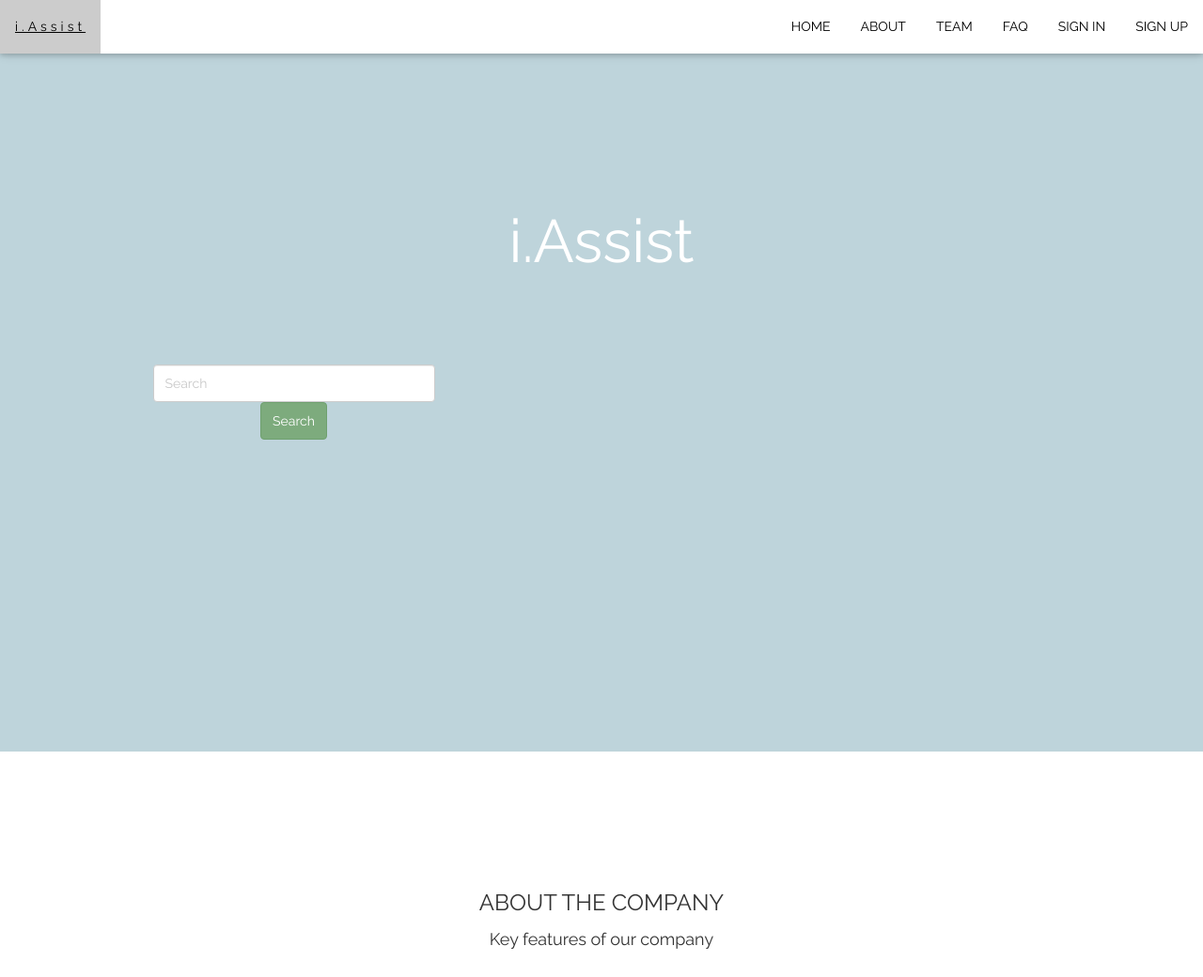
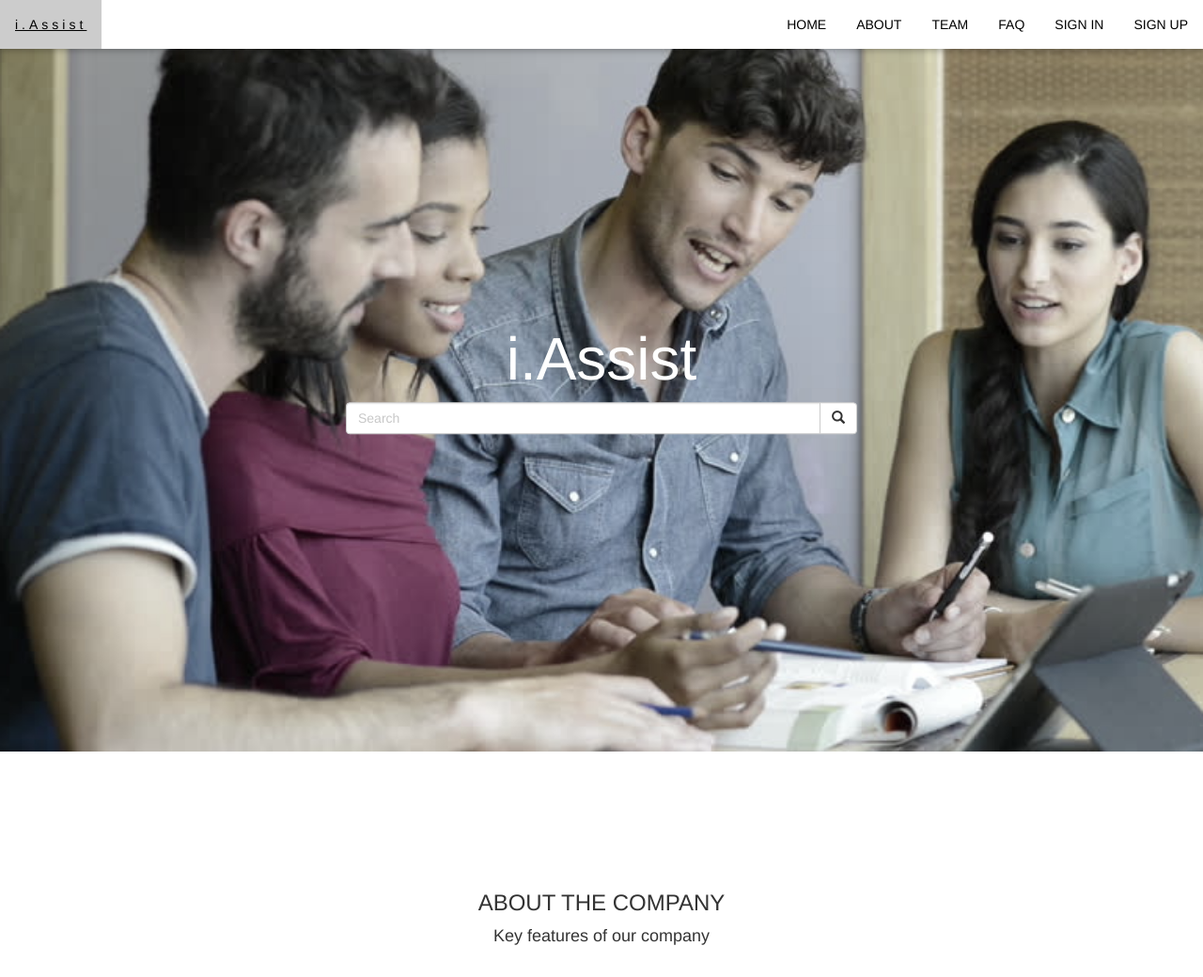
Before and after one commit to gwends/iAssist, a Flask app: page / in a window 1280 px wide. Shown: the top 1040 px of the page at 94% size. Run offline with Flask 2, Linux system fonts and the light colour scheme; some libraries are stand-ins or nearby versions.

Commit message:
landing pages

```diff
--- a/templates/home.html
+++ b/templates/home.html
@@ -1,6 +1,6 @@
 <!DOCTYPE html>
 <html>
-<title>i.Assist | Home</title>
+<title>W3.CSS Template</title>
 <meta charset="UTF-8">
 <meta name="viewport" content="width=device-width, initial-scale=1">
 <link rel="stylesheet" href="https://www.w3schools.com/w3css/4/w3.css">
@@ -19,7 +19,7 @@ body, html {
 .bgimg-1 {
     background-position: center;
     background-size: cover;
-    background-color: lightblue;
+    background-image: url('static/3.jpg');
     min-height: 100%;
 }
 .w3-bar .w3-button {
@@ -69,6 +69,7 @@ body, html {
     .search-query:focus{
         width: 260px;
     }
+
 </style>
 <body>
 
@@ -103,36 +104,29 @@ body, html {
   <a href="#sign in" onclick="w3_close()" class="w3-bar-item w3-button">SIGN IN</a>
   <a href="#sign up" onclick="w3_close()" class="w3-bar-item w3-button">SIGN UP</a>
 
-
 </nav>
-
 
 
 <!-- Home Section -->
 <!-- Header with full-height image -->
 <header class="bgimg-1 w3-display-container w3-grayscale-min" id="home">
   <center>
-  <br><br><br><br><br><br>
-  <div class="w3-display-center w3-text-white" style="padding:48px">
-    <span class="w3-jumbo w3-hide-small">i.Assist</span><br>
-    <span class="w3-xxlarge w3-hide-large w3-hide-medium">Start something that matters</span><br>
-  </div>
+  <div class="w3-display-middle w3-text-white" style="padding:48px">
+    <span align="center" class="w3-jumbo w3-hide-small">i.Assist</span><br>
+    <link href="https://maxcdn.bootstrapcdn.com/bootstrap/3.3.7/css/bootstrap.min.css" rel="stylesheet"/>
+<form class="classNameHere" role="search">
+      <div class="input-group">
+      <input type="text" class="form-control" placeholder="Search" name="srch-term" id="srch-term" style="
+    height: 34px;">
+      <div class="input-group-btn">
+        <button class="btn btn-default" type="submit"><i class="glyphicon glyphicon-search"></i></button>
+      </div>
+    </div>
+    </form>
 
-  <div class="row">
-  	<div class="col-md-6">
-  		<form>
-  			<input type="text" class="form-control" placeholder="Search" style="width:300px; height:40px;">
-  			<input type="submit" class="btn btn-success" value="Search" style="height:40px;">
-  		</form>
-  	</div>
   </div>
   </center>
 </header>
-
-
-
-
-
 
 
 
@@ -173,7 +167,7 @@ body, html {
   <div class="w3-row-padding w3-grayscale" style="margin-top:64px">
   <div class="w3-col l3 m6 w3-margin-bottom">
   <div class="w3-card">
-  <img src="/w3images/team1.jpg" alt="Riel Joseph" style="width:100%">
+  <img src="static/reil.jpg" alt="Riel Joseph" style="width:100%; height: 347px;">
   <div class="w3-container">
   <h3>Riel Joseph Bulaybulay</h3>
   <p class="w3-opacity">Designer</p>
@@ -184,7 +178,7 @@ body, html {
   </div>
   <div class="w3-col l3 m6 w3-margin-bottom">
   <div class="w3-card">
-  <img src="/w3images/team1.jpg" alt="Gwendel" style="width:100%">
+  <img src="static/bro.jpg" alt="Gwendel" style="width:100%; height: 347px;">
   <div class="w3-container">
   <h3>Gwendel Seguerra Cajes</h3>
   <p class="w3-opacity">Designer</p>
@@ -195,9 +189,9 @@ body, html {
   </div>
   <div class="w3-col l3 m6 w3-margin-bottom">
   <div class="w3-card">
-  <img src="/w3images/team3.jpg" alt="Robert Anthony" style="width:100%">
+  <img src="static/raj.jpg" alt="Robert Anthony" style="width:100%; height: 347px;">
   <div class="w3-container">
-  <h3>Robert Anthony Merca</h3>
+  <h3 >Robert Anthony Merca</h3>
   <p class="w3-opacity">Designer</p>
   <p>Phasellus eget enim eu lectus faucibus vestibulum. Suspendisse sodales pellentesque elementum.</p>
   <p><button class="w3-button w3-light-grey w3-block"><i class="fa fa-envelope"></i> Contact</button></p>
@@ -206,7 +200,7 @@ body, html {
   </div>
   <div class="w3-col l3 m6 w3-margin-bottom">
   <div class="w3-card">
-  <img src="/w3images/team4.jpg" alt="Greggy Jane" style="width:100%">
+  <img src="static/greggy.jpg" alt="Greggy Jane" style="width:100%; height: 347px;">
   <div class="w3-container">
   <h3>Greggy Jane Gac-ang</h3>
   <p class="w3-opacity">Designer</p>
@@ -217,7 +211,7 @@ body, html {
   </div>
   <div class="w3-col l3 m6 w3-margin-bottom">
   <div class="w3-card">
-  <img src="/w3images/team4.jpg" alt="Diana Rose" style="width:100%">
+  <img src="static/diane.jpg" alt="Diana Rose" style="width:100%; height: 347px;">
   <div class="w3-container">
   <h3>Diana Rose Palomares</h3>
   <p class="w3-opacity">Designer</p>
```
Also changed, not shown: static/3.jpg (added), static/bro.jpg (added), static/diane.jpg (added), static/greggy.jpg (added), static/raj.jpg (added), static/reil.jpg (added).
